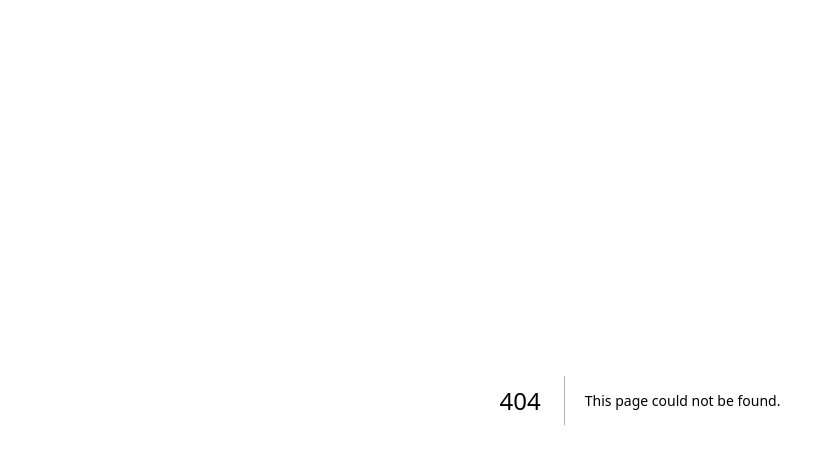
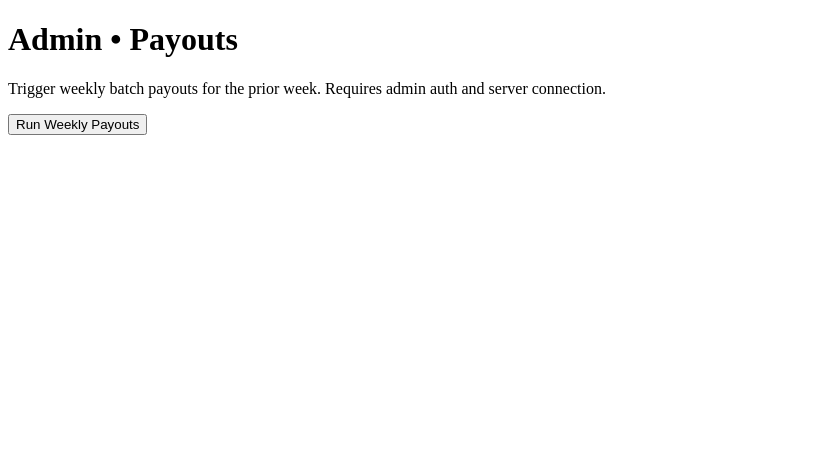
Before and after one commit to johannes9622/DuoAxs-app, a Next.js app: page /admin/payouts in a window 1280 px wide. Before the commit this address had no page. Shown: the top 464 px of the page, without its empty margins (0-835 px from the left). Built offline with nearby package versions, Linux system fonts and the light colour scheme; no server answers.

Commit message:
Create payouts.tsx

```diff
--- /dev/null
+++ b/pages/admin/payouts.tsx
@@ -0,0 +1,46 @@
+import { useState } from 'react';
+import { getToken } from '../../lib/auth';
+
+const API = process.env.NEXT_PUBLIC_API_BASE || 'http://localhost:4000';
+
+export default function AdminPayouts() {
+  const [msg, setMsg] = useState('');
+
+  async function runWeekly() {
+    setMsg('Running...');
+    try {
+      const res = await fetch(`${API}/payouts/batch-weekly`, {
+        method: 'POST',
+        headers: {
+          Authorization: `Bearer ${getToken()}`
+        }
+      });
+      const j = await res.json();
+
+      if (!res.ok) {
+        setMsg(`Error: ${j.error || 'failed'}`);
+        return;
+      }
+
+      setMsg(`Done: ${j.results?.length || 0} trainer(s) processed`);
+    } catch (err) {
+      setMsg(`Error: ${(err as Error).message}`);
+    }
+  }
+
+  return (
+    <div className="container">
+      <div className="header">
+        <h1>Admin • Payouts</h1>
+      </div>
+      <div className="card">
+        <p>
+          Trigger weekly batch payouts for the prior week. Requires admin auth
+          and server connection.
+        </p>
+        <button onClick={runWeekly}>Run Weekly Payouts</button>
+        <p style={{ marginTop: 8 }}>{msg}</p>
+      </div>
+    </div>
+  );
+}
```
